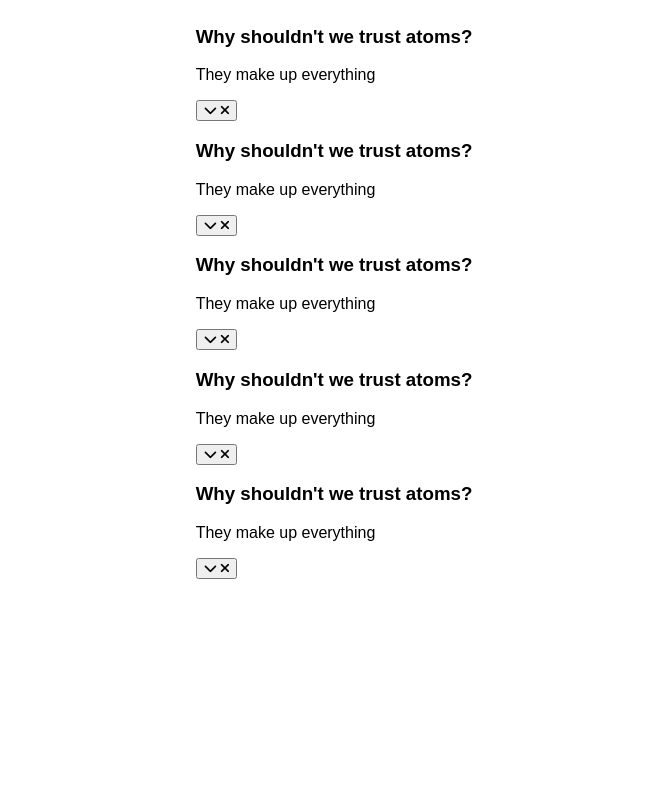
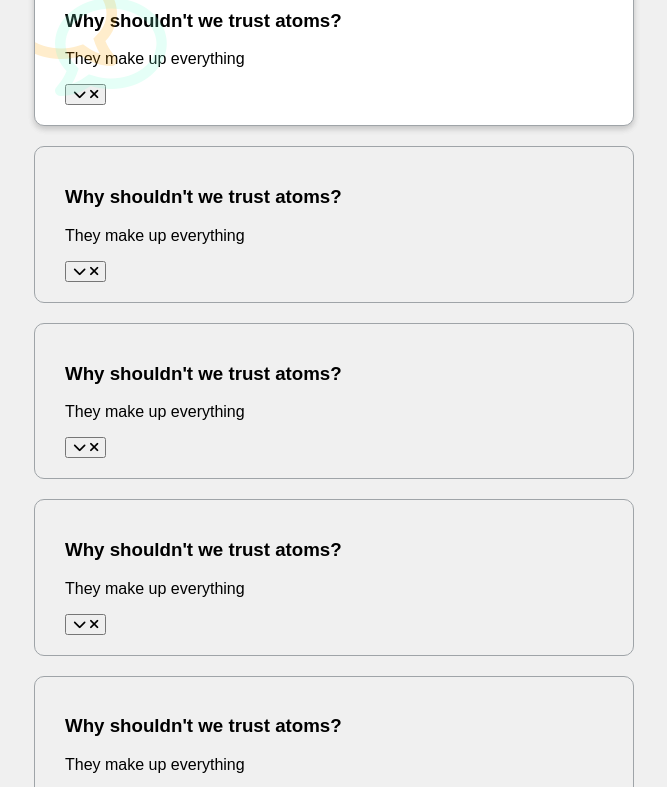
Before and after one commit to Alcamara/50Projects-50day_day12-FAQ_Boxes, a plain HTML site: page index.html in a window 1280 px wide. Shown: the part 147-934 px from the top of the page, without its empty margins (306-973 px from the left). Before the commit the page ends 800 px from the top, so only its background shows below. Drawn offline with Linux system fonts and the light colour scheme.

Commit message:
add code for active class in css

```diff
--- a/index.html
+++ b/index.html
@@ -13,7 +13,7 @@
 <body>
 
     <h1>Frequently asked Questions</h1>
-    <div class="faq-constainer">
+    <div class="faq-container">
 
         <div class="faq active">
             <h3 class="faq-title">
@@ -42,9 +42,21 @@
                 <i class="fas fa-times"></i>
             </button>
         </div>
+        <!--  -->
+        <div class="faq ">
+            <h3 class="faq-title">
+                Why shouldn't we trust atoms?
+            </h3>
+            <p class="faq-text">
+                They make up everything
+            </p>
 
-    </div>
-    <!-- ////// -->
+            <button>
+                <i class="fas fa-chevron-down"></i>
+                <i class="fas fa-times"></i>
+            </button>
+        </div>
+        <!--  -->
         <div class="faq ">
             <h3 class="faq-title">
                 Why shouldn't we trust atoms?
@@ -59,8 +71,7 @@
             </button>
         </div>
 
-    </div>
-    <!-- ////// -->
+        <!--  -->
         <div class="faq ">
             <h3 class="faq-title">
                 Why shouldn't we trust atoms?
@@ -75,23 +86,11 @@
             </button>
         </div>
 
-    </div>
-    <!-- ////// -->
-        <div class="faq ">
-            <h3 class="faq-title">
-                Why shouldn't we trust atoms?
-            </h3>
-            <p class="faq-text">
-                They make up everything
-            </p>
 
-            <button>
-                <i class="fas fa-chevron-down"></i>
-                <i class="fas fa-times"></i>
-            </button>
-        </div>
+
 
     </div>
+
 
 
 
--- a/style.css
+++ b/style.css
@@ -6,11 +6,54 @@
 
 body{
 
-    height: 100vh;
+    background-color: #f0f0f0;
     font-family: 'Muli', sans-serif;
-    margin: 0;
-    display: flex;
-    flex-direction: column;
-    align-items: center;
-    justify-content: center;
+
 }
+
+h1{
+    margin: 50px 0 30px;
+    text-align: center;
+}
+
+.faq-container{
+    max-width: 600px;
+    margin: 0 auto;
+}
+
+.faq{
+    background-color: transparent;
+    border: 1px solid #9fa4a8;
+    border-radius: 10px;
+    margin: 20px 0;
+    padding: 20px 30px;
+    position: relative;
+    overflow:hidden;
+    transition:  0.3s ease;
+}
+
+.faq.active {
+    background-color: white;
+    box-shadow: 0px 3px 6px rgba(0,0,0,.1),
+    0px 3px 6px rgba(0,0,0,.1);
+}
+
+.faq.active::before,
+.faq.active::after{
+    content: '\f075';
+    font-family: 'Font Awesome 5 Free';
+    color: aquamarine;
+    font-size: 7rem;
+    position: absolute;
+    opacity: 0.2;
+    top: 20px;
+    left:20px;
+    z-index: 0;
+}
+
+.faq.active::before{
+    color: orange;
+    top: -10px;
+    left: -30px;
+    transform: rotateY(180deg);
+}
```
